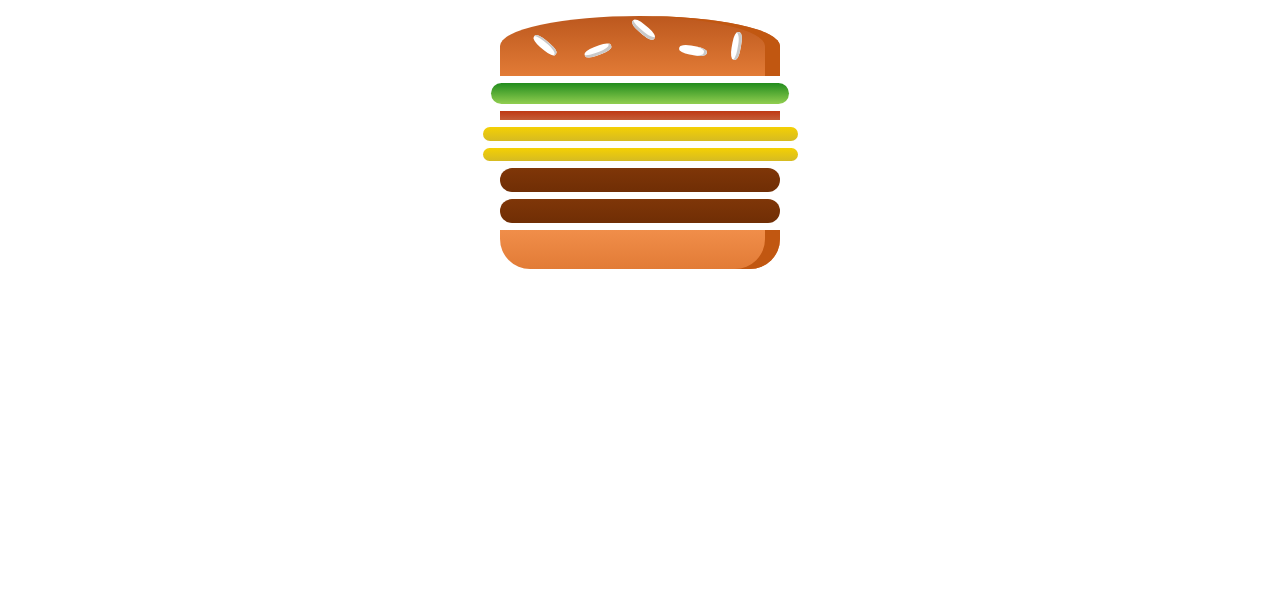
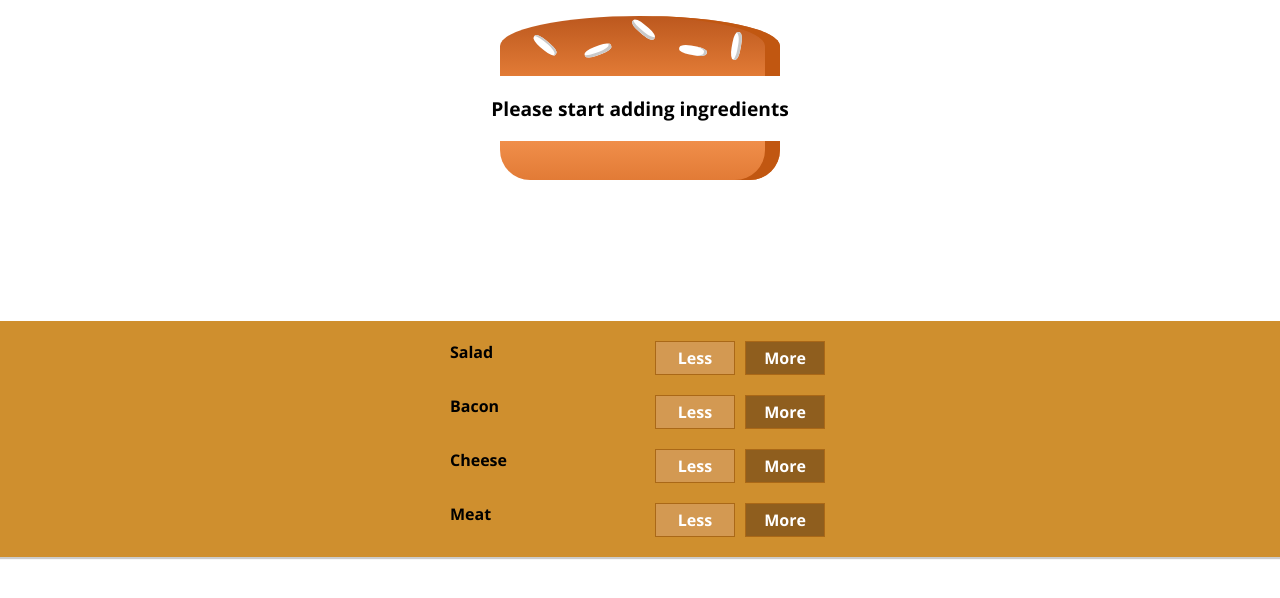
Before and after one commit to ivan-dimittrov/Burger-Builder-App, a React (Create React App) app: page / in a window 1280 px wide. Shown: the top 598 px of the page. Built offline with nearby package versions, Linux system fonts and the light colour scheme.

Commit message:
Adding ingredients func added

```diff
--- /dev/null
+++ b/src/components/Burger/BuildControls/BuildControl/BuildControl.tsx
@@ -0,0 +1,15 @@
+import React from "react";
+import './buildControl.css'
+
+const buildControl = (props: any) => {
+    return (
+        <div className='buildControl'>
+            <div className='Label'>
+                <span style={{width:'200px'}}>{props.label}</span>
+                <button className='Less' onClick={props.removed}>Less</button>
+                <button className='More' onClick={props.added}>More</button>
+            </div>
+        </div>
+    );
+};
+export default buildControl;
--- /dev/null
+++ b/src/components/Burger/BuildControls/BuildControl/buildControl.css
@@ -0,0 +1,55 @@
+.buildControls {
+    display: flex;
+    justify-content: space-between;
+    align-items: center;
+    margin: 5px 0;
+}
+
+.buildControls button {
+    display: block;
+    font: inherit;
+    padding: 5px;
+    margin: 0 5px;
+    width: 80px;
+    border: 1px solid #AA6817;
+    cursor: pointer;
+    outline: none;
+}
+.buildControl button:disabled {
+    background-color: #AC9980;
+    border: 1px solid #7E7365;
+    color: #ccc;
+    cursor: default;
+}
+
+.buildControl button:hover:disabled {
+    background-color: #AC9980;
+    color: #ccc;
+    cursor: not-allowed;
+}
+
+.Label {
+    padding: 10px;
+    font-weight: bold;
+    display: flex;
+}
+
+.buildControl .Less {
+    background-color: #D39952;
+    color: white;
+}
+
+.buildControl .More {
+    background-color: #8F5E1E;
+    color: white;
+}
+
+.buildControl .Less:hover, .buildControl .Less:active {
+    background-color: #DAA972;
+    color: white;
+}
+
+.buildControl .More:hover,.buildControl .More:active {
+    background-color: #99703F;
+    color: white;
+}
--- /dev/null
+++ b/src/components/Burger/BuildControls/BuildControls.tsx
@@ -0,0 +1,26 @@
+import React        from "react";
+import './buildControls.css'
+import BuildControl from './BuildControl/BuildControl'
+
+const controls = [
+    {label: 'Salad', type: 'salad'},
+    {label: 'Bacon', type: 'bacon'},
+    {label: 'Cheese', type: 'cheese'},
+    {label: 'Meat', type: 'meat'},
+];
+
+const buildControls = (props: any) => {
+    return (
+        <div className='buildControls'>
+            {controls.map(ctrl => {
+                return <BuildControl
+                    key={ctrl.label}
+                    label={ctrl.label}
+                    added={() => props.ingredientAdded(ctrl.type)}
+                    removed={() => props.ingredientRemoved(ctrl.type)}
+                />
+            })}
+        </div>
+    );
+};
+export default buildControls;
--- /dev/null
+++ b/src/components/Burger/BuildControls/buildControls.css
@@ -0,0 +1,10 @@
+.buildControls {
+    width: 100%;
+    background-color: #CF8F2E;
+    display: flex;
+    flex-flow: column;
+    align-items: center;
+    box-shadow: 0 2px 1px #ccc;
+    margin: auto;
+    padding: 10px 0;
+}
--- a/src/components/Burger/Burger.tsx
+++ b/src/components/Burger/Burger.tsx
@@ -7,13 +7,19 @@
 }
 
 const burger = (props: IIngredientsProps) => {
-    const transformedIngredients = Object.keys(props.ingredients)
+    let transformedIngredients: any = Object.keys(props.ingredients)
         .map(ingredientKey => {
             return [...Array(props.ingredients[ingredientKey])].map((_, i) => {
                return <BurgerIngredient key={ingredientKey + i} type={ingredientKey} />;
            });
-        });
+        })
+        .reduce((arr, el) => {
+            return arr.concat(el);
+        },[]);
 
+    if (transformedIngredients.length === 0) {
+        transformedIngredients = <p>Please start adding ingredients</p>;
+    }
     return (
         <div className='burger'>
             <BurgerIngredient type='bread-top'/>
--- a/src/containers/BurgerBuilder/BurgerBuilder.tsx
+++ b/src/containers/BurgerBuilder/BurgerBuilder.tsx
@@ -1,22 +1,63 @@
-import React  from 'react';
-import Aux    from '../../hoc/_Aux/_Aux'
-import Burger from '../../components/Burger/Burger';
+import React         from 'react';
+import Aux           from '../../hoc/_Aux/_Aux'
+import Burger        from '../../components/Burger/Burger';
+import BuildControls from '../../components/Burger/BuildControls/BuildControls'
+
+const INGREDIENT_PRICES = {
+    salad: 0.5,
+    cheese: 0.4,
+    meat: 1.3,
+    bacon: 0.7
+};
 
 class BurgerBuilder extends React.Component {
 
     state = {
         ingredients: {
-            salad: 1,
-            bacon: 1,
-            cheese: 2,
-            meat: 2,
-        }
+            salad: 0,
+            bacon: 0,
+            cheese: 0,
+            meat: 0,
+        },
+        totalPrice: 4
     };
+
+    public addIngredient = (type: any) => {
+        // @ts-ignore
+        const oldCount = this.state.ingredients[type];
+        const updatedCount = oldCount + 1;
+        const updatedIngredients = {
+            ...this.state.ingredients
+        };
+        // @ts-ignore
+        updatedIngredients[type] = updatedCount;
+        // @ts-ignore
+        const priceAddition = INGREDIENT_PRICES[type];
+        const newPrice = this.state.totalPrice + priceAddition;
+        this.setState({ingredients: updatedIngredients, totalPrice: newPrice});
+    };
+
+    public removeIngredient = (type:any) => {
+        // @ts-ignore
+        const oldCount = this.state.ingredients[type];
+        const updatedCount = oldCount - 1;
+        const updatedIngredients = {
+            ...this.state.ingredients
+        };
+        // @ts-ignore
+        updatedIngredients[type] = updatedCount < 0 ? 0 : updatedCount;
+        // @ts-ignore
+        const priceAddition = INGREDIENT_PRICES[type];
+        const newPrice = this.state.totalPrice - priceAddition;
+        this.setState({ingredients: updatedIngredients, totalPrice: newPrice});
+    };
+
 
     public render () {
         return (
             <Aux>
                 <Burger ingredients={this.state.ingredients}/>
+                <BuildControls ingredientAdded={this.addIngredient} ingredientRemoved={this.removeIngredient}/>
             </Aux>
 
         );
```
